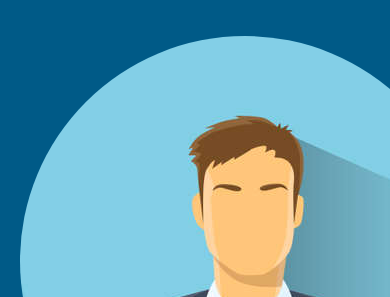
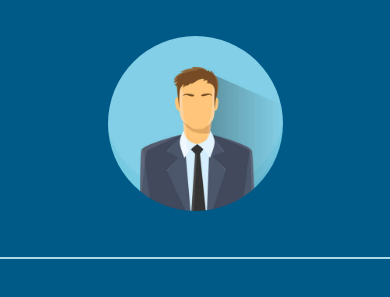
Before and after one commit to hasso5703/WEBSITE-CV, a plain HTML site: page index.html in a window 390 px wide. Shown: the top 297 px of the page. Drawn offline with Linux system fonts and the light colour scheme.

Commit message:
Update style.css

```diff
--- a/style.css
+++ b/style.css
@@ -20,7 +20,7 @@ html, body
 {
 	background-color: #005a87;
 	width: 35%;
-	color: white;
+	color: red;
 	flex-basis: 35%;
 
 }
@@ -48,7 +48,11 @@ html, body
 	{
 		flex-basis: 100%;
 	}
-
+	#divimg img
+	{
+		width: 50%;
+		height: 50%;
+	}
 
 
 }
```
